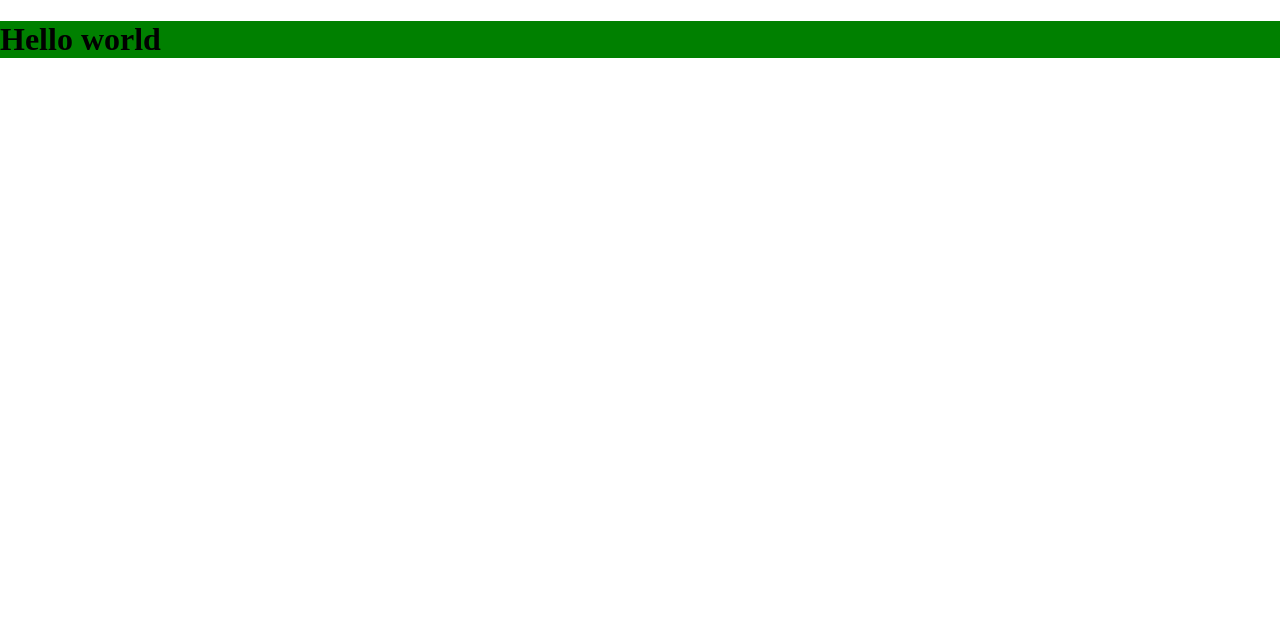
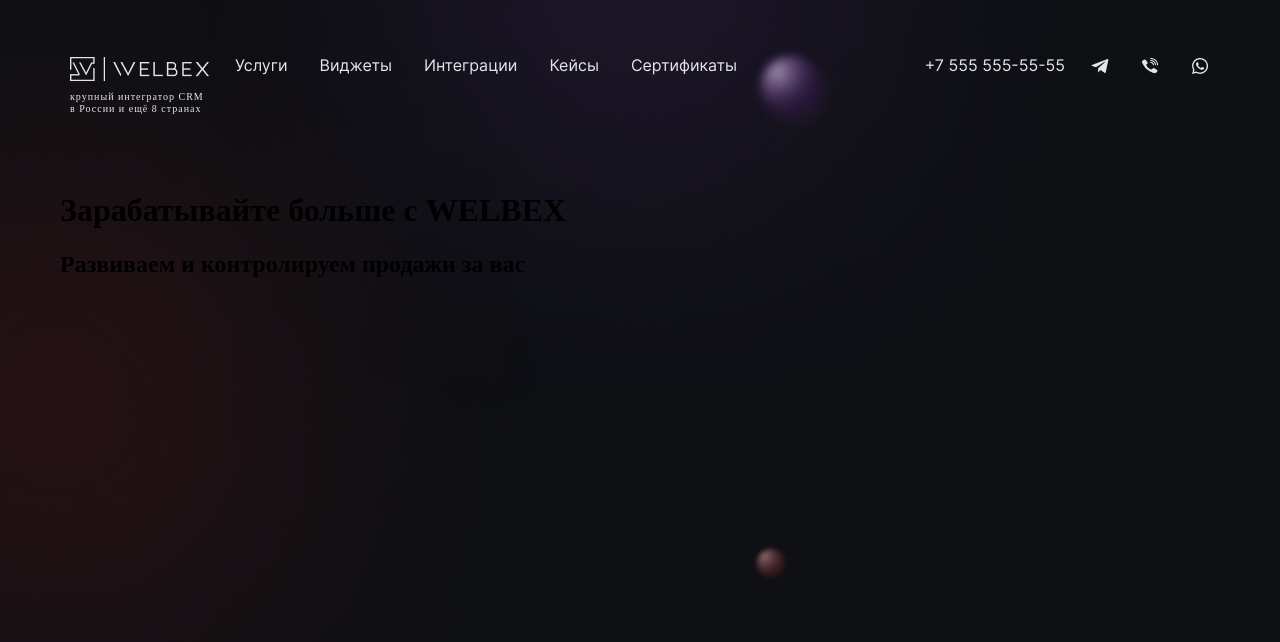
Before and after one commit to Mikeloangel/tt221120, a website built with webpack: page task-2/src/index.html in a window 1280 px wide. Built offline with nearby package versions, Linux system fonts and the light colour scheme.

Commit message:
feat: task-2 adds header

```diff
--- /dev/null
+++ b/task-2/src/blocks/body.scss
@@ -0,0 +1,16 @@
+.body {
+  padding: 0;
+  margin: 0;
+  box-sizing: border-box;
+
+  background-color: #0E1014;
+
+  background-image: url(~/src/images/ball-red.png),
+    url(~/src/images/ball-purple.png),
+    url(~/src/images/ball-red-small.png),
+    url(~/src/images/light-red.png),
+    url(~/src/images/light-purple.png);
+
+  background-repeat: no-repeat, no-repeat, no-repeat, no-repeat, no-repeat;
+  background-position: 38% -60%, 63% 22%, 61% 538px, 0 0, 50% 0;
+}
--- /dev/null
+++ b/task-2/src/blocks/boundary.scss
@@ -0,0 +1,5 @@
+.boundary{
+  max-width: 1160px;
+  margin: 0 auto;
+  box-sizing: border-box;
+}
--- /dev/null
+++ b/task-2/src/blocks/header.scss
@@ -0,0 +1,150 @@
+.header {
+  padding: 56px 10px;
+
+  display: grid;
+  grid-template: "logo navigation contact social";
+  grid-template-columns: min-content auto max-content min-content;
+  gap: 50px;
+
+  color: white;
+
+  background-color: transparent;
+
+  @media screen and (max-width: 1280px) {
+    gap: 25px;
+  }
+
+  @media screen and (max-width: 1000px) {
+    grid-template: "logo navigation";
+    grid-template-columns: min-content auto;
+    gap: 15px;
+
+    background-color: $bg-main;
+
+    padding: 15px 10px;
+  }
+
+  @media screen and (max-width: 700px) {
+    grid-template: "navigation";
+    grid-template-columns: auto;
+    gap: 15px;
+  }
+
+  &__logo-area {
+    grid-area: logo;
+
+    @media screen and (max-width: 700px) {
+      display: none;
+      grid-area: initial;
+    }
+  }
+
+  &__logo {
+    min-width: 140px;
+    min-height: 25px;
+
+    background-image: url(~/src/images/logo.png);
+    background-repeat: no-repeat;
+    background-position: center;
+  }
+
+  &__moto {
+    @include fontMotserrat(10px);
+
+    padding: 10px 0 0 0;
+    margin: 0;
+    box-sizing: border-box;
+
+    color: $text-light;
+    letter-spacing: 1px;
+  }
+
+  &__nav {
+    grid-area: navigation;
+
+    @media screen and (max-width: 700px) {
+      width: 100%;
+    }
+
+    &-list {
+      padding: 0;
+      margin: 0;
+      box-sizing: border-box;
+      list-style: none;
+
+      display: flex;
+      gap: 32px;
+
+      @media screen and (max-width: 560px) {
+        gap: 0;
+        justify-content: space-around;
+      }
+    }
+
+    &-item {
+      &_hidden {
+        &_mobile {
+          @media screen and (max-width: 560px) {
+            display: none;
+          }
+        }
+      }
+    }
+
+    &-link {
+      @include fontInter(16px);
+
+      color: $text-light;
+      text-decoration: none;
+
+      @media screen and (max-width: 560px) {
+        @include fontInter(12px);
+        text-transform: uppercase;
+      }
+    }
+
+    @media screen and (max-width: 700px) {
+      justify-self: center;
+      gap: 16px;
+    }
+  }
+
+  &__contact {
+    @include fontInter(16px);
+
+    grid-area: contact;
+
+    padding: 0;
+    margin: 0;
+    box-sizing: border-box;
+
+    text-align: right;
+    color: #e4e5ea;
+
+    @media screen and (max-width: 1000px) {
+      grid-area: initial;
+      display: none;
+    }
+  }
+
+  &__social {
+    grid-area: social;
+
+    padding: 0;
+    margin: 0;
+    box-sizing: border-box;
+    list-style: none;
+
+    display: flex;
+    gap: 30px;
+
+    &-link:hover {
+      opacity: 0.5;
+    }
+
+    @media screen and (max-width: 1000px) {
+      grid-area: initial;
+      display: none;
+    }
+  }
+}
--- a/task-2/src/index.html
+++ b/task-2/src/index.html
@@ -6,7 +6,48 @@
   <meta name="viewport" content="width=device-width, initial-scale=1.0">
   <title>Welbex</title>
 </head>
-<body>
-<h1>Hello world</h1>
+<body class="body">
+  <header class="boundary header">
+    <div class="header__logo-area">
+      <div class="header__logo"></div>
+      <p class="header__moto">крупный интегратор CRM в Росcии и ещё 8 странах</p>
+    </div>
+    <nav class="header__nav">
+      <ul class="header__nav-list">
+        <li class="header__nav-item"><a href="#" class="header__nav-link">Услуги</a></li>
+        <li class="header__nav-item"><a href="#" class="header__nav-link">Виджеты</a></li>
+        <li class="header__nav-item"><a href="#" class="header__nav-link">Интеграции</a></li>
+        <li class="header__nav-item"><a href="#" class="header__nav-link">Кейсы</a></li>
+        <li class="header__nav-item header__nav-item_hidden_mobile"><a href="#" class="header__nav-link">Сертификаты</a></li>
+      </ul>
+    </nav>
+    <p class="header__contact">+7 555 555-55-55</p>
+    <ul class="header__social">
+      <li class="header__social-item">
+        <a href="#" class="header__social-link">
+          <img src="<%=require('./images/telegram.png')%>" alt="Telegram" class="header__social-ico">
+        </a>
+      </li>
+      <li class="header__social-item">
+        <a href="#" class="header__social-link">
+          <img src="<%=require('./images/viber.png')%>" alt="Viber" class="header__social-ico">
+        </a>
+      </li>
+      <li class="header__social-item">
+        <a href="#" class="header__social-link">
+          <img src="<%=require('./images/whatsapp.png')%>" alt="WhatsApp" class="header__social-ico">
+        </a>
+      </li>
+    </ul>
+  </header>
+  <main class="boundary main">
+    <div class="main__hero">
+      <h1 class="main__hero-title">Зарабатывайте больше <span class="text-gradient">с WELBEX</span></h1>
+      <h2 class="main__hero-subtitle">Развиваем и контролируем продажи за вас</h2>
+    </div>
+    <aside class="main__aside">
+
+    </aside>
+  </main>
 </body>
 </html>
--- a/task-2/src/index.js
+++ b/task-2/src/index.js
@@ -1,2 +1 @@
 import './index.scss';
-console.log('hello');
--- a/task-2/src/index.scss
+++ b/task-2/src/index.scss
@@ -1,7 +1,6 @@
-@import "./vendor/normalize.css", "./vendor/fonts/inter.css", "./vendor/fonts/monserrat.css";
+@import "./vendor/normalize.css", "./vendor/fonts/inter.css", "./vendor/fonts/monserrat.css", "./utils/variables.scss",
+  "./utils/mixins.scss", "./blocks/body.scss", "./blocks/boundary.scss", "./blocks/header.scss";
 
-$basecolor: green;
-
-h1 {
-  background-color: $basecolor;
+* {
+  // outline: 1px dashed coral;
 }
--- /dev/null
+++ b/task-2/src/utils/mixins.scss
@@ -0,0 +1,15 @@
+@mixin fontMotserrat($size, $weight : 400) {
+  font-family: "Montserrat";
+  font-style: normal;
+  font-weight: $weight;
+  line-height: 1.2;
+  font-size: $size;
+}
+
+@mixin fontInter($size, $weight : 400) {
+  font-family: "Inter";
+  font-style: normal;
+  font-weight: $weight;
+  font-size: $size;
+  line-height: 1.2;
+}
--- /dev/null
+++ b/task-2/src/utils/variables.scss
@@ -0,0 +1,7 @@
+// base colors
+
+// background pallete
+$bg-main:  #0E1014;
+
+// text color pallette
+$text-light: #e4e5ea;
```
Also changed, not shown: task-2/src/images/ball-purple.png (added), task-2/src/images/ball-red-small.png (added), task-2/src/images/ball-red.png (added), task-2/src/images/light-purple.png (added), task-2/src/images/light-red.png (added), task-2/src/images/logo.png (added), task-2/src/images/telegram.png (added), task-2/src/images/viber.png (added), task-2/src/images/whatsapp.png (added), 2 other files.
